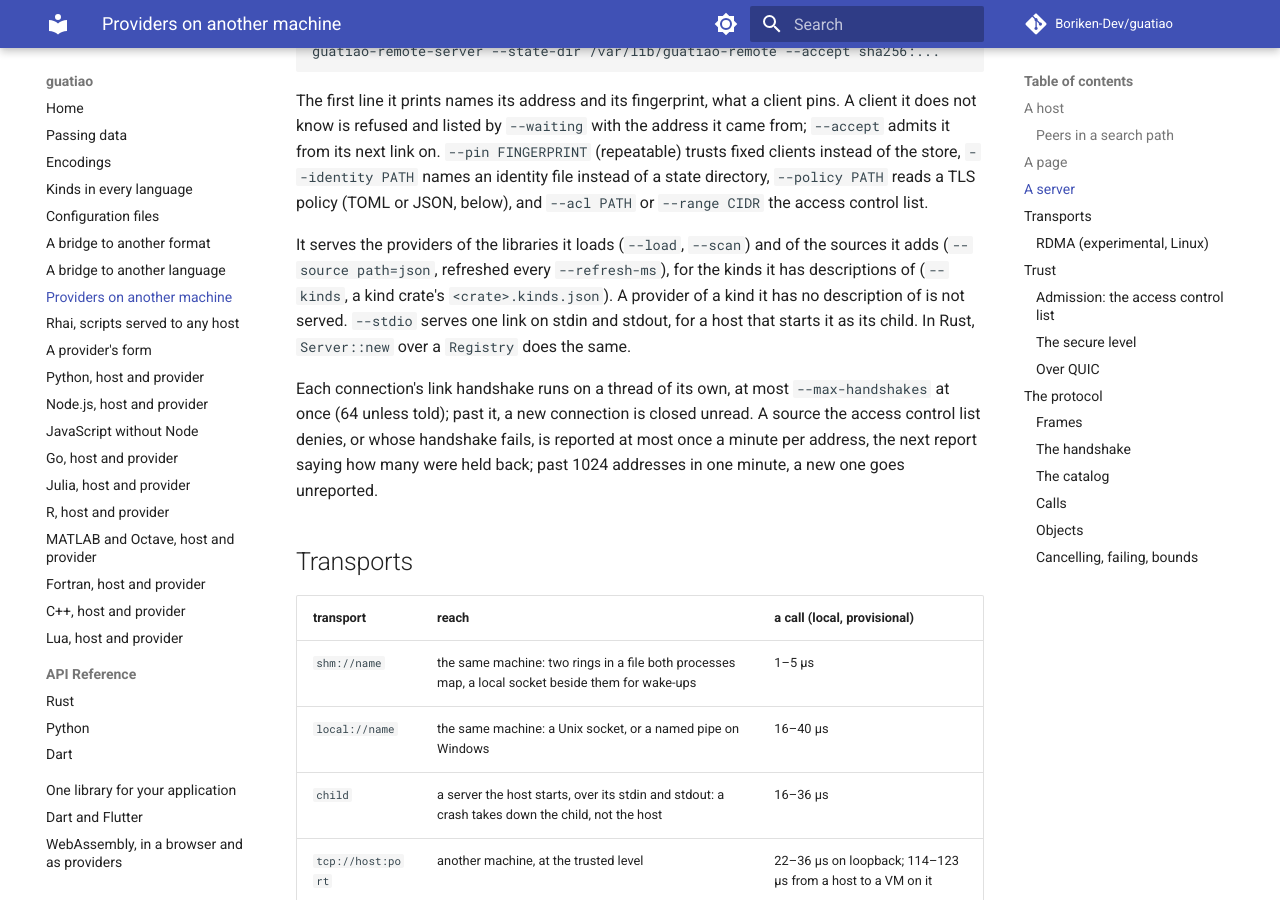
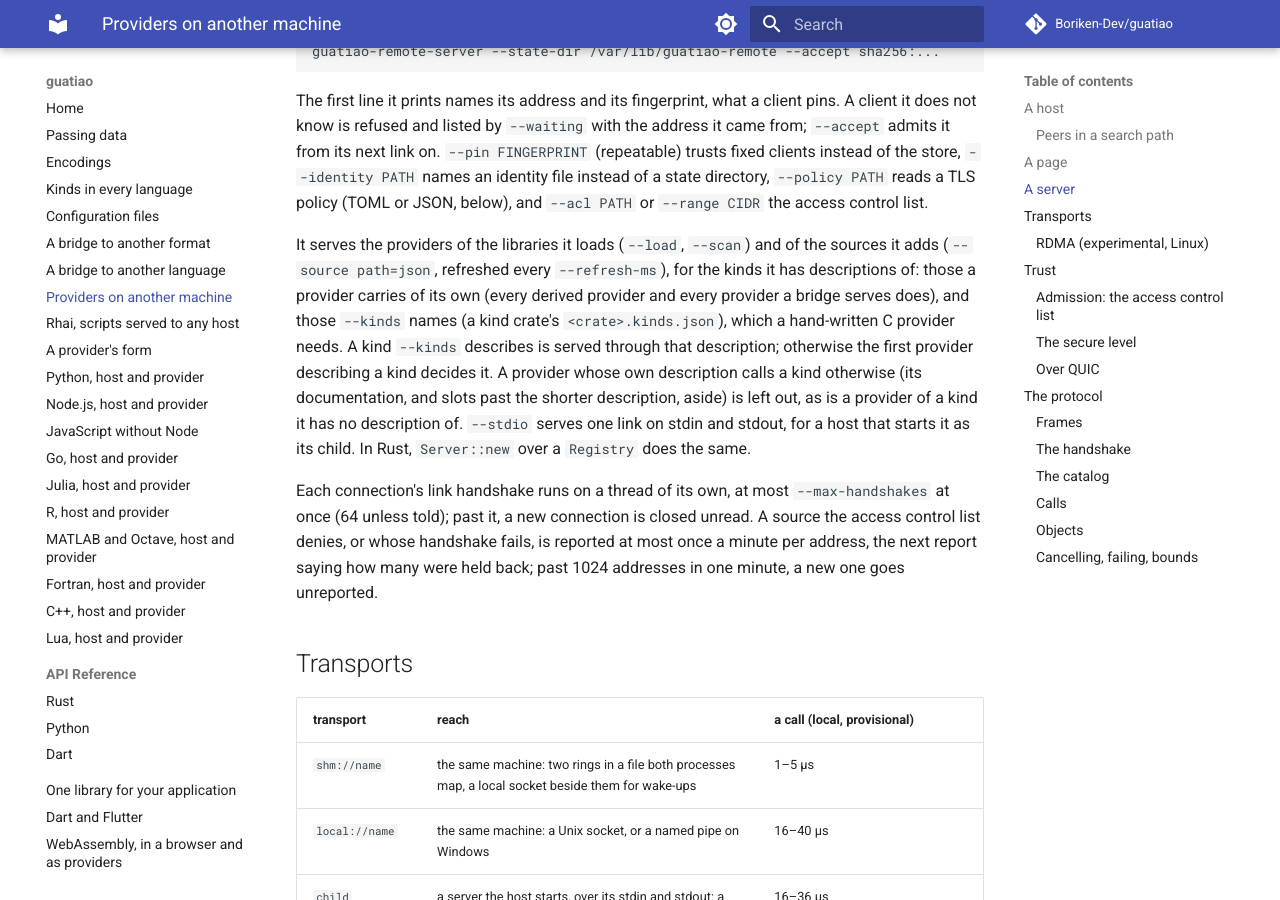
Before and after one commit to Boriken-Dev/guatiao, an MkDocs documentation site: the page built from docs/remote.md, in a window 1280 px wide and 900 px high, scrolled down 4036 px. Built offline with MkDocs 1.6.1 and Material for MkDocs 9.7.7, drawn with Linux system fonts in a browser that asks for light colours; comment, search, counter and statistics services are not loaded.

Commit message:
docs: kinds taken from the providers a server serves, in the remote page and the changelog

```diff
--- a/docs/remote.md
+++ b/docs/remote.md
@@ -191,9 +191,15 @@ below), and `--acl PATH` or `--range CIDR` the access control list.
 
 It serves the providers of the libraries it loads (`--load`, `--scan`)
 and of the sources it adds (`--source path=json`, refreshed every
-`--refresh-ms`), for the kinds it has descriptions of (`--kinds`, a kind
-crate's `<crate>.kinds.json`). A provider of a kind it has no
-description of is not served. `--stdio` serves one link on stdin and
+`--refresh-ms`), for the kinds it has descriptions of: those a provider
+carries of its own (every derived provider and every provider a bridge
+serves does), and those `--kinds` names (a kind crate's
+`<crate>.kinds.json`), which a hand-written C provider needs. A kind
+`--kinds` describes is served through that description; otherwise the
+first provider describing a kind decides it. A provider whose own
+description calls a kind otherwise (its documentation, and slots past
+the shorter description, aside) is left out, as is a provider of a kind
+it has no description of. `--stdio` serves one link on stdin and
 stdout, for a host that starts it as its child. In Rust, `Server::new`
 over a `Registry` does the same.
 
```
Also changed, not shown: CHANGELOG.md (+7 -0 lines).
